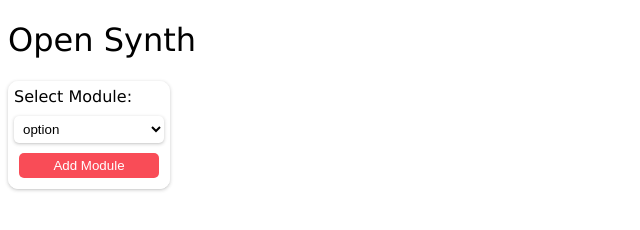
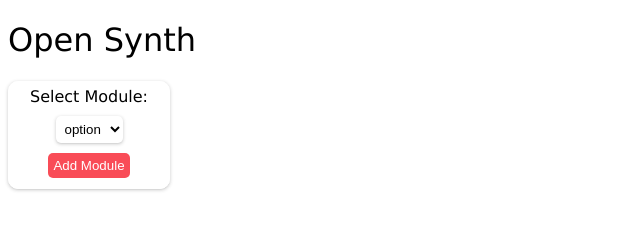
Before and after one commit to Evan-Hocking/DigitalSynthRebuild, an Electron app: page index.html in a window 1000 px wide. Shown: the whole page, without its empty margins (0-640 px from the left). Drawn offline with Linux system fonts and the light colour scheme; no server answers.

Commit message:
combined pointless classes needs testing

```diff
--- a/static/css/style.css
+++ b/static/css/style.css
@@ -6,10 +6,10 @@
     --standard_note_border: 1px solid black;
     --sharp_note_bg_colour: #292929;
     --node_background_opacity: 1;
-    --field_background_opacity:1;
+    --field_background_opacity: 1;
     --primary: #f94c57;
     --primary_variant: #de1f36;
-    --primary_variant2:#f94c57;
+    --primary_variant2: #f94c57;
     --secondary: #f9974c;
     --secondary_variant: #ffd262;
     --module_boarder_shadow: 0 1px 1px 0 rgba(66, 66, 66, 0.08), 0 1px 3px 1px rgba(66, 66, 66, 0.16);
@@ -19,7 +19,7 @@
 [data-theme="dark"] {
     --surface: #121212;
     --node_background_opacity: 5%;
-    --field_background_opacity:10%;
+    --field_background_opacity: 10%;
     --module_boarder_shadow: null;
     /* --primary:#00ff9d; */
     /* --primary_variant:#00cc7e; */
@@ -27,10 +27,10 @@
 
 #controller-panel {
     position: relative;
-    /* Change from absolute to relative positioning */
-    max-width: 721px;
+
+    /* max-width: 721px; */
     margin-top: 20px;
-    /* Add margin-top to create space between containers */
+
 }
 
 
@@ -62,7 +62,7 @@
     left: 68%;
 }
 
-.module {
+/* .module {
     position: relative;
 
     box-shadow: var(--module_boarder_shadow);
@@ -74,9 +74,44 @@
     padding-right: 5px;
     padding-bottom: 5px;
     height: auto;
-    /* Important if parent tries to stretch it */
+
     padding: 5px;
 }
+
+.module-box {
+    display: inline-flex;
+    justify-content: center;
+
+    align-items: center;
+
+    background: var(--node_background_colour);
+    border-radius: 10px;
+    border: var(--node_border);
+    padding-left: 5px;
+    padding-right: 5px;
+    padding-bottom: 5px;
+    height: fit-content;
+} */
+
+.module {
+    position: relative;
+    display: inline-flex;
+    justify-content: center;
+    align-items: center;
+
+    box-shadow: var(--module_boarder_shadow);
+    border-radius: 10px;
+    background: rgba(var(--node_background_colour), var(--node_background_opacity));
+    border: var(--node_border);
+
+    /* padding-left: 5px;
+    padding-right: 5px;
+    padding-bottom: 5px; */
+    padding: 5px;
+    height: auto;
+    /* or fit-content if needed */
+}
+
 
 #module-panel .module {
     display: flex;
@@ -109,20 +144,7 @@
     color: var(--primary);
 }
 
-.module-box {
-    display: inline-flex;
-    justify-content: center;
-    /* center horizontally */
-    align-items: center;
-    /* center vertically */
-    background: var(--node_background_colour);
-    border-radius: 10px;
-    border: var(--node_border);
-    padding-left: 5px;
-    padding-right: 5px;
-    padding-bottom: 5px;
-    height: fit-content;
-}
+
 
 button {
     border-radius: 5px;
@@ -133,11 +155,13 @@ button {
     padding: var(--btn_margin);
     background-color: var(--primary);
     border: none;
-    color:#ffffff;
+    color: #ffffff;
 }
+
 button:hover {
     background-color: var(--primary_variant);
 }
+
 button:active {
     color: #f7f7f7;
     background-color: #e54c5e;
@@ -147,7 +171,7 @@ h1 {
     font-weight: normal;
 }
 
-select{
+select {
     padding: 5px;
     border-radius: 5px;
     box-shadow: var(--module_boarder_shadow);
```
